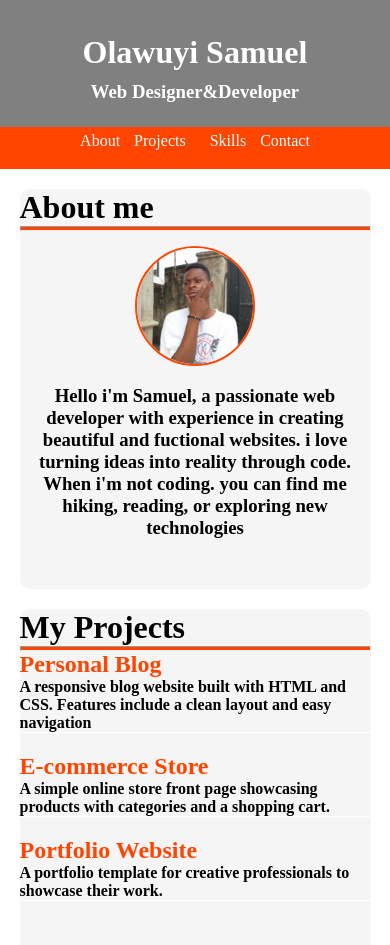
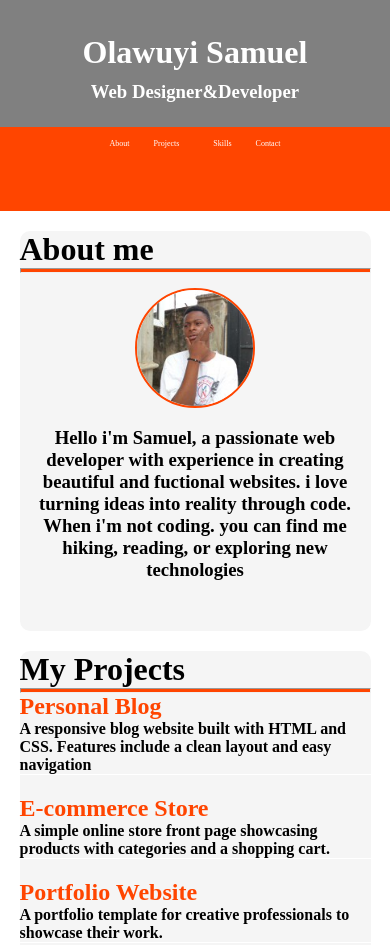
Before and after one commit to SammayEnterprise/portfolio, a plain HTML site: page index.html in a window 390 px wide. Shown: the top 945 px of the page. Drawn offline with Linux system fonts and the light colour scheme.

Commit message:
Update style.css

```diff
--- a/css/style.css
+++ b/css/style.css
@@ -25,7 +25,7 @@
         }
         .nav{
             background-color: orangered;
-            height: 5vh;
+            height: 10vh;
             width: 100%;
         }
         .hero{
@@ -63,7 +63,7 @@
         }
         .cont4 li{
             display: inline;
-            margin: 0 20px;
+            margin: 0 15px;
         }
         .cont4 a{
             color: white;
@@ -125,6 +125,10 @@
        .cont4 li{
             margin: 0 5px;
         }
+       .cont4 li a{
+            margin: 0 5px;
+              font-size: 8px;
+        }
 
 
         }
```
